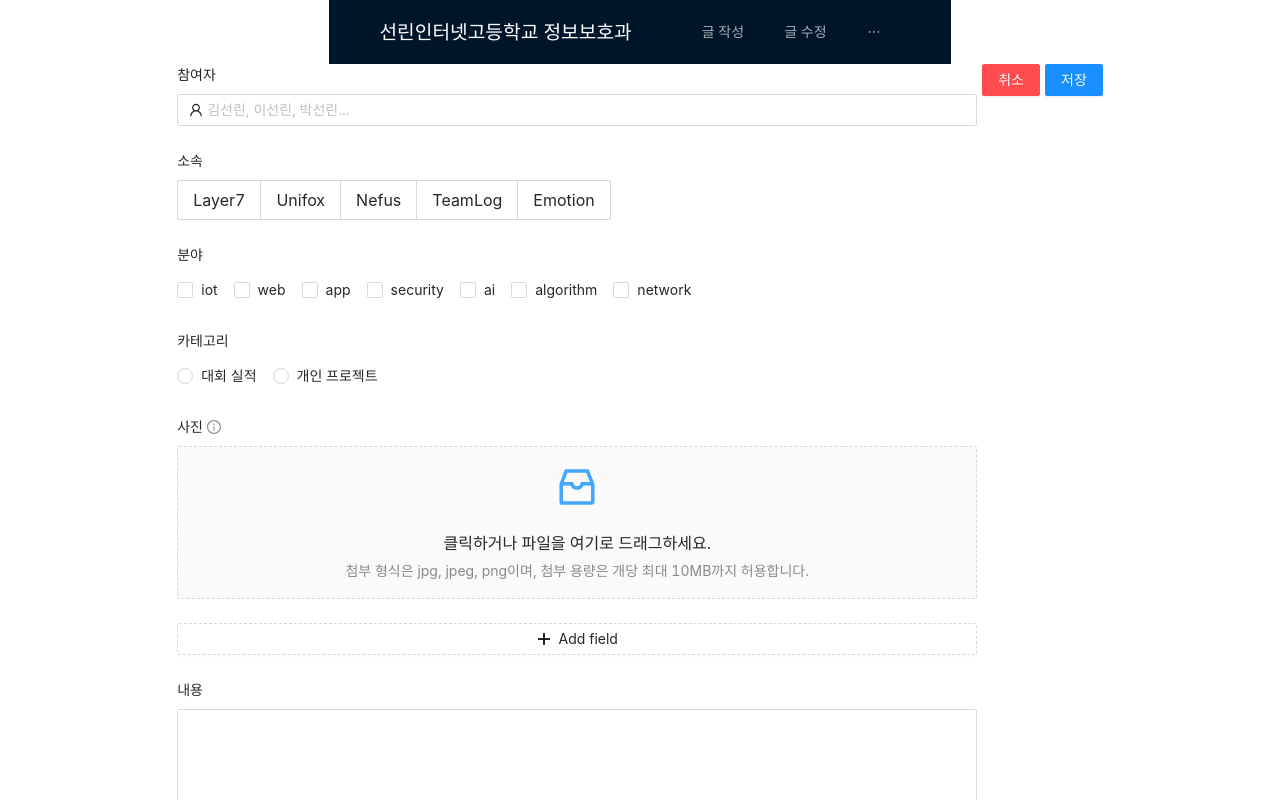
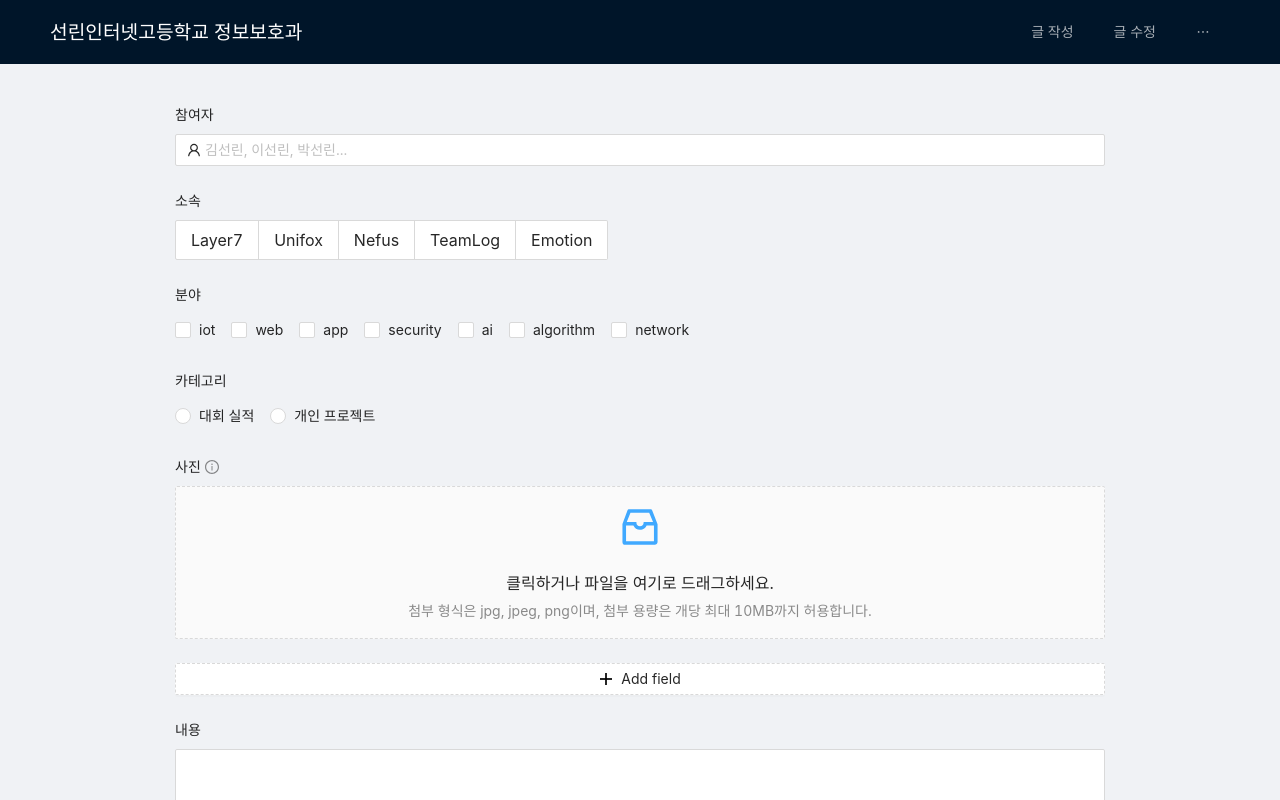
Before and after one commit to jungvengers/sunrinsecurity-frontend, a React (Create React App) app: page /admin/form in a window 1280 px wide. Shown: the top 800 px of the page. Built offline with nearby package versions, Linux system fonts and the light colour scheme; sample sign-in values are in the browser's storage.

Commit message:
UPDATE style in components/Form/Form.scss

```diff
--- a/src/components/Form/Form.scss
+++ b/src/components/Form/Form.scss
@@ -1,39 +1,18 @@
 .Form {
+    background: #f0f2f5;
     display: flex;
     flex-direction: column;
     justify-content: center;
     align-items: center;
-    width: 65%;
-    min-width: 930px;
-    margin: 0 auto;
-    & > h2 {
-        margin: 30px 0 20px 0;
-    }
-    & > p {
-        margin: 0 0 20px 0;
-        color: #6b8bcf;
+    width: 100%;
+    .Header {
+        width: 100%;
+        margin-bottom: 40px;
     }
     & > div {
+        width: 50%;
+        min-width: 930px;
         display: flex;
-    }
-    .Form-left {
-        width: 80%;
-        margin: 0 10px;
-        .InputForm {
-            width: 100%;
-        }
-        .ButtonForm {
-            width: 100%;
-        }
-    }
-    .Form-right {
-        width: 20%;
-        margin: 0 10px;
-        .PreviewForm {
-            width: 100%;
-        }
-        .ImageForm {
-            width: 100%;
-        }
+        flex-direction: column;
     }
 }
```
